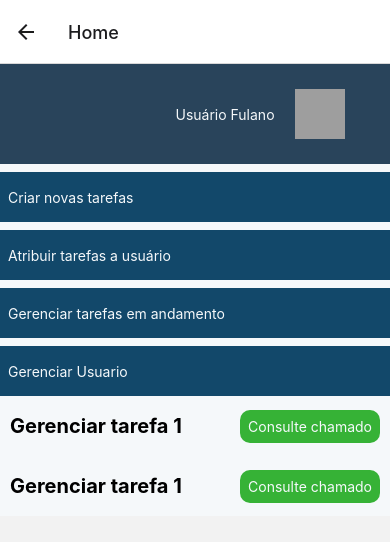
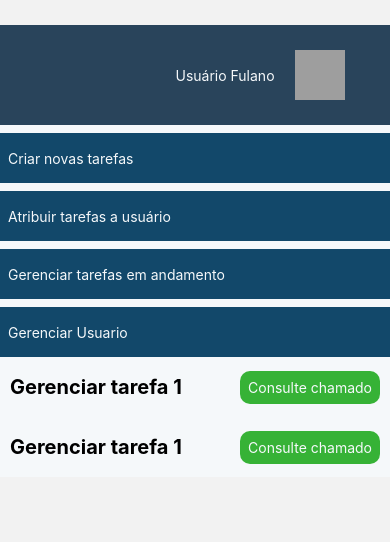
Before and after one commit to LucasLfs2004/PI_TaskManager, a React Native app: screen /Home in a window 390 px wide. Shown: the top 542 px of the page. Built offline with nearby package versions, Linux system fonts and the light colour scheme; grey boxes are pictures that could not be loaded.

Commit message:
Removido o header padrão do stack navigation

```diff
--- a/src/routes/index.jsx
+++ b/src/routes/index.jsx
@@ -14,7 +14,11 @@ const Routes = () => {
           name='Login'
           component={Login}
         />
-        <Stack.Screen name='Home' component={Home} />
+        <Stack.Screen
+          options={{ headerShown: false }}
+          name='Home'
+          component={Home}
+        />
       </Stack.Navigator>
     </NavigationContainer>
   );
--- a/src/screens/home/index.jsx
+++ b/src/screens/home/index.jsx
@@ -73,5 +73,6 @@ export default Home;
 const styles = StyleSheet.create({
   container: {
     backgroundColor: '#F5F8FA',
+    marginTop: 25
   },
 });
```
